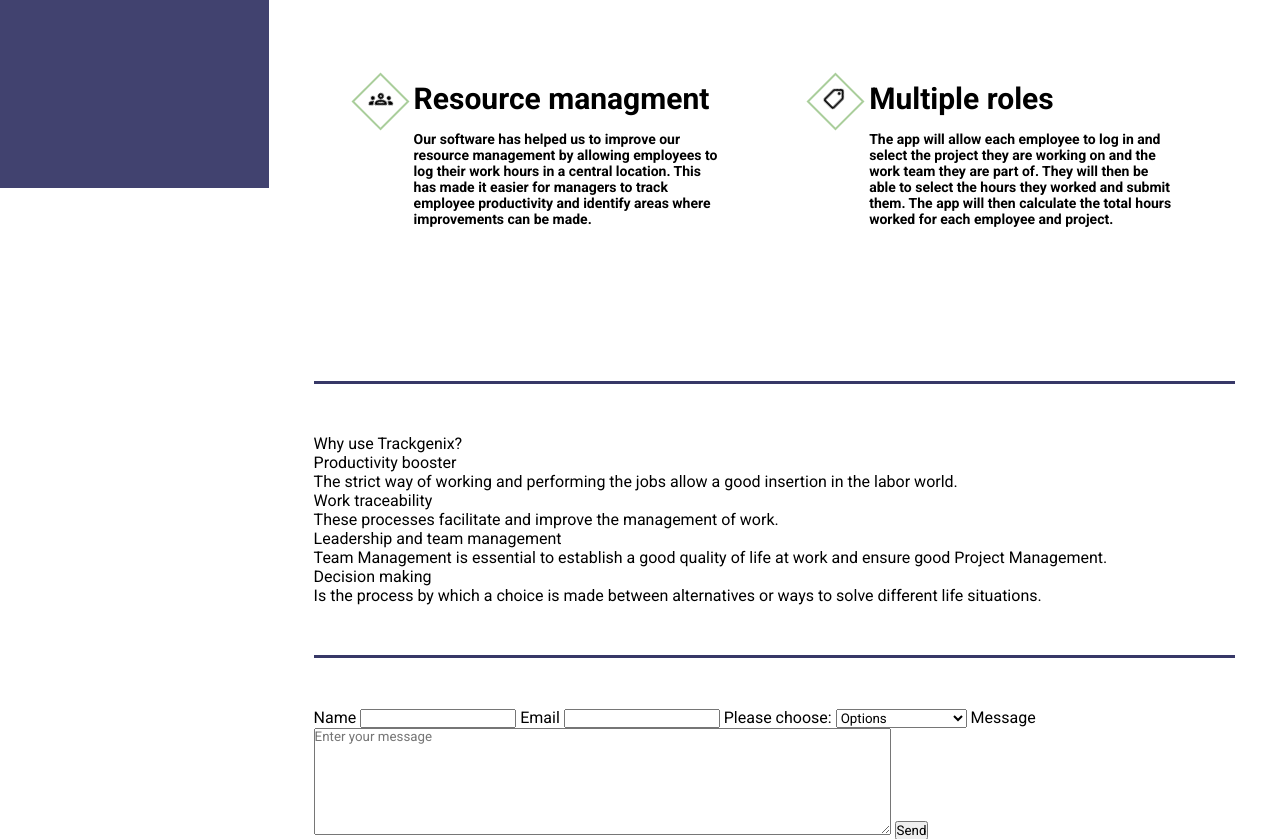
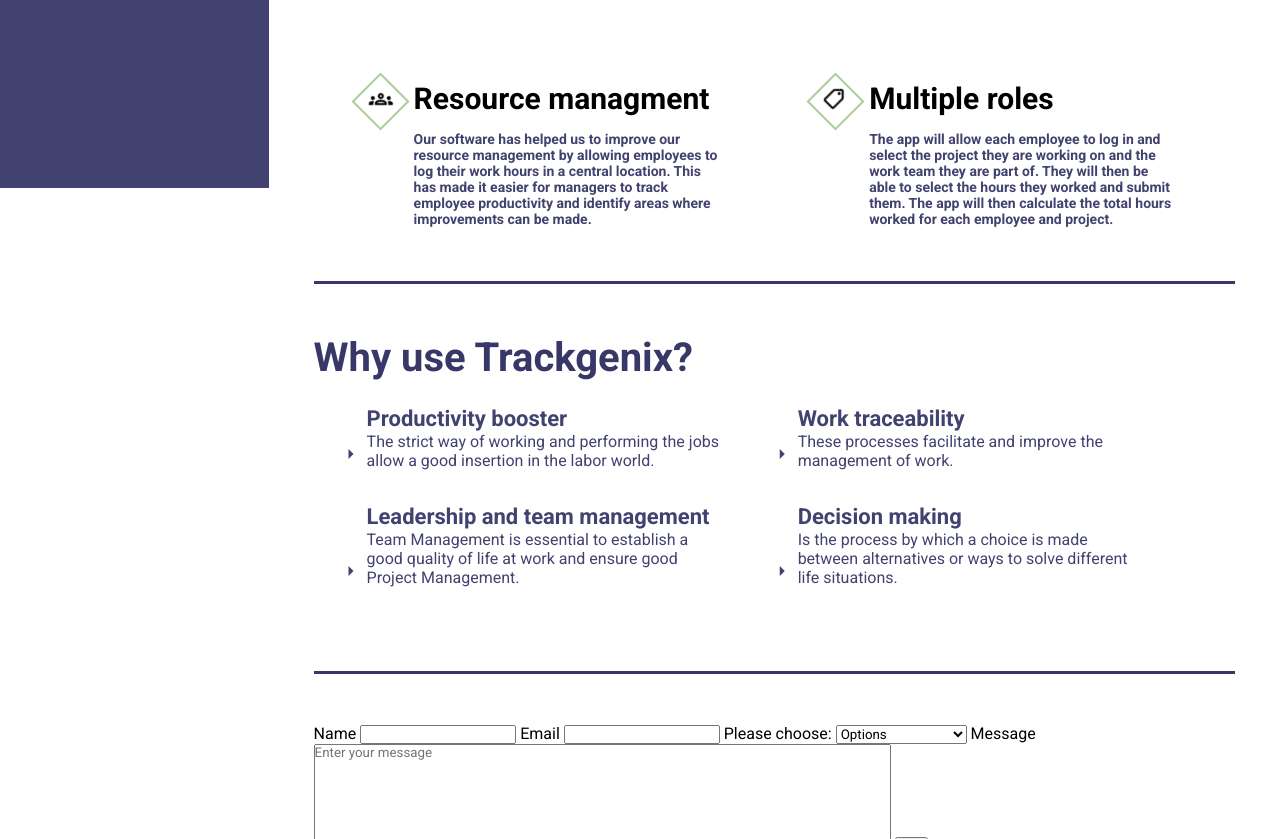
Before and after one commit to JulianFloresDev/BaSP-A2022-Etapa-1, a plain HTML site: page Semana-03/index.html in a window 1280 px wide. Shown: the part 891-1730 px from the top of the page. Drawn offline with nearby package versions, Linux system fonts and the light colour scheme.

Commit message:
BaSP-W03-2022: Finish 'Why?' Section

```diff
--- a/Semana-03/css/style.css
+++ b/Semana-03/css/style.css
@@ -74,7 +74,7 @@ aside .icon-search {
     float: left;
 }
 
-aside #input-search {
+#input-search {
     display: inline;
     width: calc(100% - 38px);
     height: 100%;
@@ -83,9 +83,9 @@ aside #input-search {
     background-color: transparent;
 }
 
-aside #input-search:target,
-aside #input-search:focus-visible,
-aside #input-search:focus {
+#input-search:target,
+#input-search:focus-visible,
+#input-search:focus {
     color: rgba(255, 255, 255, .5);
     border: none;
     outline: none;
@@ -93,8 +93,6 @@ aside #input-search:focus {
 
 aside .btn-aside {
     display: block;
-    align-content: center;
-    align-items: center;
     width: 100%;
     height: 50px;
     margin: 12.5px 0;
@@ -159,7 +157,7 @@ aside .aside-contact-div {
     line-height: 16px;
 }
 
-aside .aside-contact-div.contact-location {
+aside .aside-contact-div:last-child {
     border-bottom: none;
 }
 
@@ -264,7 +262,7 @@ main section.hero .right-conteiner {
 }
 
 /**       Service Section       */
-main section.services .service-row {
+main section.services .service-row:nth-child(1) {
     display: block;
     margin-bottom: 100px;
 }
@@ -307,6 +305,7 @@ main section.services .service-row .column .service-info {
 
 main section.services .service-row .column .service-info p {
     margin-top: 15px;
+    color: #41426F;
     font-weight: 700;
     font-size: 14px;
     line-height: 16px;
@@ -318,9 +317,58 @@ main section.services .service-row .column .service-info h2 {
     line-height: 35px;
 }
 
-/*        End Main styles       */
+/**        Section Why?         */
+main section.why h2 {
+    font-weight: 700;
+    font-size: 40px;
+    line-height: 47px;
+
+    color: #373867;
+}
+
+main section.why .why-row {
+    display: block;
+    padding: 25px;
+    padding-bottom: 0;
+}
+
+main section.why .ul-row {
+    display: block;
+    margin-bottom: 34px;
+}
+
+main section.why .ul-row li {
+    display: inline-block;
+
+    width: 44%;
+    margin-right: 5%;
+}
+
+main section.why .ul-row li span,
+main section.why .ul-row li .ul-row-item {
+    display: inline-block;
+    color: #41426F;
+}
+
+main section.why .ul-row li span {
+    width: 24px;
+    height: 24px;
+}
+
+main section.why .ul-row li .ul-row-item {
+    width: calc(100% - 30px);
+}
+main section.why .ul-row li .ul-row-item h3 {
+    font-weight: 600;
+    font-size: 22px;
+    line-height: 26px;
+}
+
+/**  Form Section  */
+
+/*!       End Main styles       */
 /* ____________________________ */
-/*          Footer styles         */
+/*?         Footer styles         */
 footer {
     width: 81%;
     height: 147px;
--- a/Semana-03/index.html
+++ b/Semana-03/index.html
@@ -151,27 +151,47 @@
                 </div>
             </div>
         </section>
-        <section>
+        <section class="why">
             <h2>Why use Trackgenix?</h2>
-            <div>
-                <ul>
+            <div class="why-row">
+                <ul class="ul-row">
                     <li>
-                        <h2>Productivity booster</h2>
-                        <p>The strict way of working and performing the jobs allow a good insertion in the labor world.</p>
+                        <span class="material-symbols-outlined">
+                            arrow_right
+                        </span>
+                        <div class="ul-row-item">
+                            <h3>Productivity booster</h3>
+                            <p>The strict way of working and performing the jobs allow a good insertion in the labor world.</p>
+                        </div>
                     </li>
                     <li>
-                        <h2>Work traceability</h2>
-                        <p>These processes facilitate and improve the management of work.</p>
+                        <span class="material-symbols-outlined">
+                            arrow_right
+                        </span>
+                        <div class="ul-row-item">
+                            <h3>Work traceability</h3>
+                            <p>These processes facilitate and improve the management of work.</p>
+                        </div>
                     </li>
                 </ul>
-                <ul>
+                <ul class="ul-row">
                     <li>
-                        <h2>Leadership and team management</h2>
-                        <p>Team Management is essential to establish a good quality of life at work and ensure good Project Management.</p>
+                        <span class="material-symbols-outlined">
+                            arrow_right
+                        </span>
+                        <div class="ul-row-item">
+                            <h3>Leadership and team management</h3>
+                            <p>Team Management is essential to establish a good quality of life at work and ensure good Project Management.</p>
+                        </div>
                     </li>
                     <li>
-                        <h2>Decision making</h2>
-                        <p>Is the process by which a choice is made between alternatives or ways to solve different life situations.</p>
+                        <span class="material-symbols-outlined">
+                            arrow_right
+                        </span>
+                        <div class="ul-row-item">
+                            <h3>Decision making</h3>
+                            <p>Is the process by which a choice is made between alternatives or ways to solve different life situations.</p>
+                        </div>
                     </li>
                 </ul>
             </div>
```
